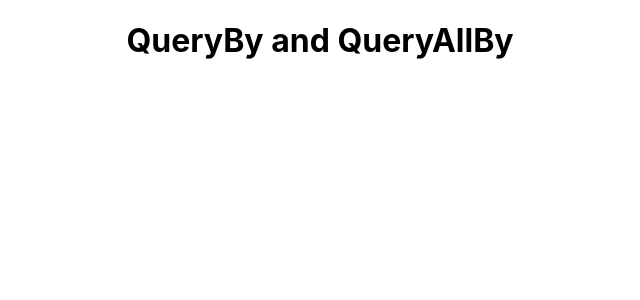
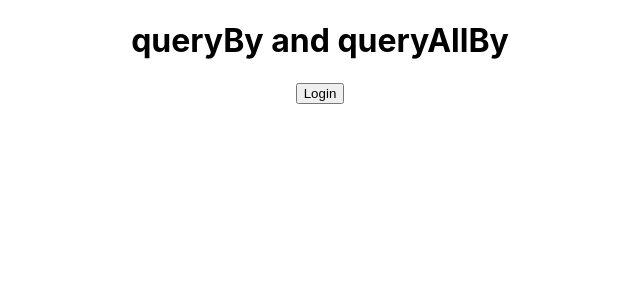
Before and after one commit to muazimmaqbool/React_Testing_Library, a React (Create React App) app: page / in a window 1280 px wide. Shown: the top 300 px of the page, without its empty margins (320-960 px from the left). Built offline with nearby package versions, Linux system fonts and the light colour scheme.

Commit message:
Testing hidden elements using queryBy

```diff
--- a/src/24_QueryBy_QueryAllBy/QueryBy_QueryAllBy.jsx
+++ b/src/24_QueryBy_QueryAllBy/QueryBy_QueryAllBy.jsx
@@ -1,17 +1,37 @@
-import React from 'react'
+import React from "react";
 
 //lec #34
 /*
-->QueryBy and QueryAllBy:
+->queryBy and queryAllBy
 
+-> Earlier we checked the getBy Query And it was almost 10 methods that we checked: getByText,getById etc...
+-> Now we will check the queryBy query and it has almost same 10 methods like:
+        queryByText, queryById, etc...
+    Note: will will not go through all of these we see basic rest will be same
+
+->Why we use queryBy:
+    ANS: queryBy has an extra feature which getBy don't have is that if your element is hidden
+         in the ui, still you can test that element using queryBy.
+
+-> In our button example we will display Login and Logout buttons but one at a time and hide other
+  if we display login button we will hide logout button and vice versa
 */
 
+//if you want to test single element which is hidden use queryBy and if you want to test
+// multiple elements use queryAllBy
+
+//if you test the hidden element will getBy it will fail
+
 const QueryBy_QueryAllBy = () => {
+  //when login is true Logout button will be display and when false Login button will be displayed
+  let login = false;
   return (
     <div>
-        <h1>QueryBy and QueryAllBy</h1>
+      <h1>queryBy and queryAllBy</h1>
+
+      {login ? <button>Logout</button> : <button>Login</button>}
     </div>
-  )
-}
+  );
+};
 
-export default QueryBy_QueryAllBy
+export default QueryBy_QueryAllBy;
```
Also changed, not shown: 1 other file (tests, documents, lock files or other folders).
